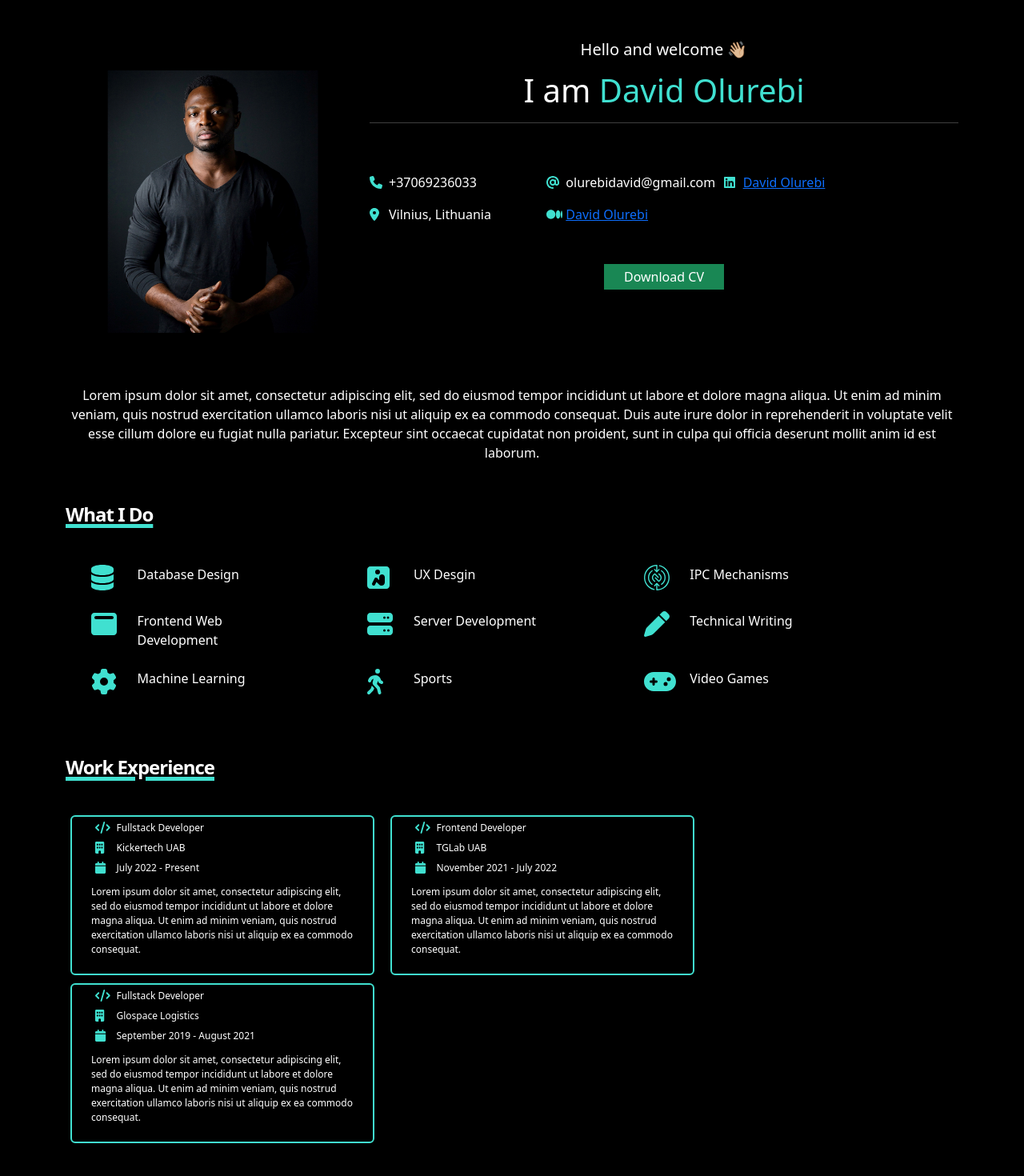
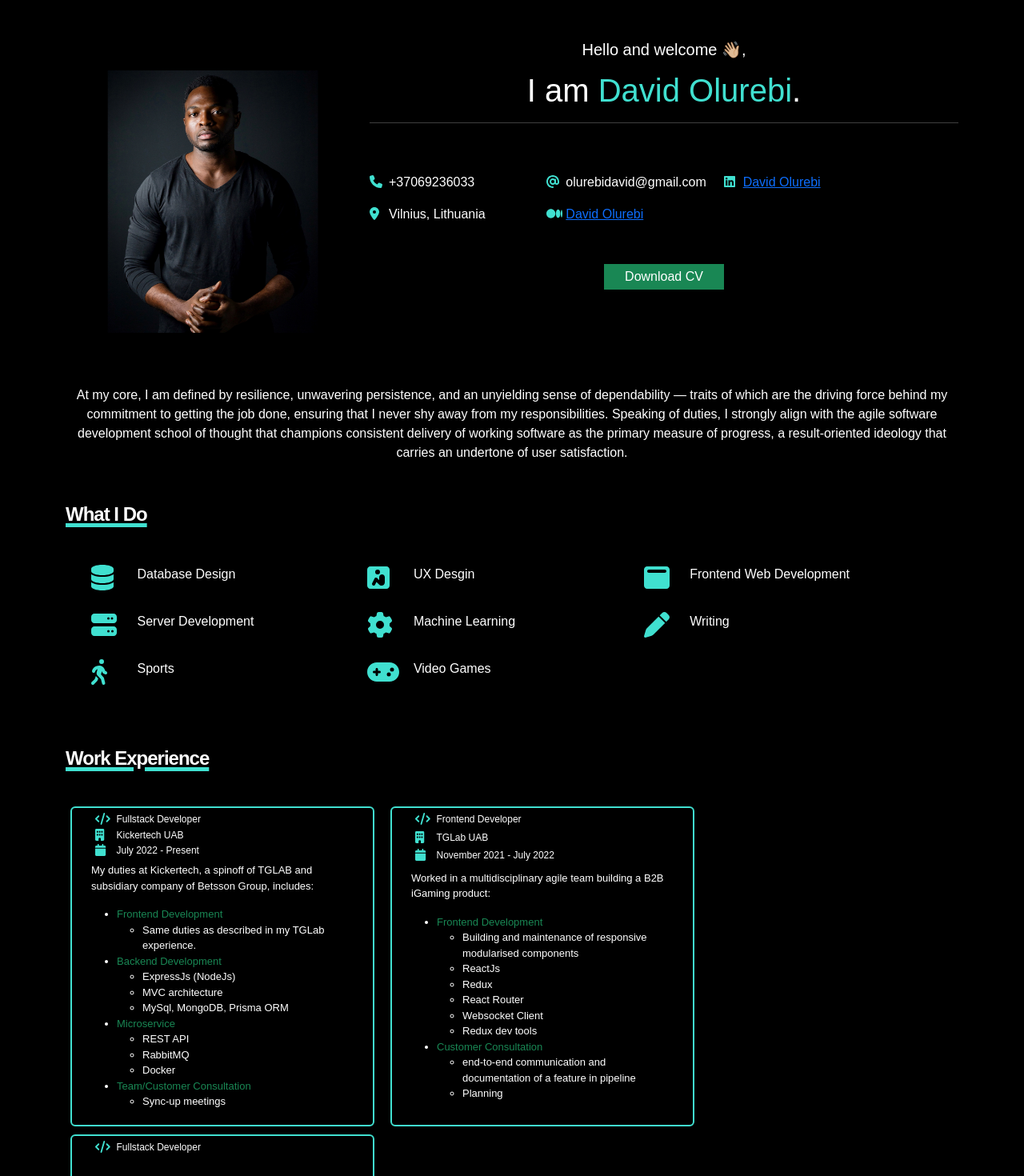
Before and after one commit to davson1217/portfolio, a React (Create React App) app: page / in a window 1280 px wide. Shown: the top 1470 px of the page at 80% size. Built offline with nearby package versions, Linux system fonts and the light colour scheme; the HTML template or start-up script is replaced by a standard one.

Commit message:
Embedded JsDB implementation

```diff
--- a/src/App.js
+++ b/src/App.js
@@ -28,9 +28,9 @@ function App() {
                    <img src={process.env.PUBLIC_URL + 'me1.jpg'} alt="profile" className="img-fluid d-block"/>
                </div>
                <div className="col-sm-12 col-lg-8 personal-container">
-                   <h5 className="greeting-header text-sm-center">Hello and welcome 👋🏼</h5>
+                   <h5 className="greeting-header text-sm-center">Hello and welcome 👋🏼,</h5>
                    <div className="col-sm-12 spacer mini"></div>
-                   <h1 className="text-sm-center">I am <span className="my-name">David Olurebi</span></h1>
+                   <h1 className="text-sm-center">I am <span className="my-name">David Olurebi</span>.</h1>
                    <hr/>
                    <div className="personal-data row">
                        <div className="col-sm-12 spacer mini"></div>
@@ -64,13 +64,11 @@ function App() {
            </section>
 
            <div className="col-sm-12 spacer"></div>
-
            <section className="about-me text-center">
-               Lorem ipsum dolor sit amet, consectetur adipiscing elit, sed do eiusmod tempor incididunt ut labore et
-               dolore magna aliqua. Ut enim ad minim veniam, quis nostrud exercitation ullamco laboris nisi ut aliquip ex
-               ea commodo consequat. Duis aute irure dolor in reprehenderit in voluptate velit esse cillum dolore eu fugiat
-               nulla pariatur. Excepteur sint occaecat cupidatat non proident, sunt in culpa qui officia deserunt mollit
-               anim id est laborum.
+               At my core, I am defined by resilience, unwavering persistence, and an unyielding sense of dependability —
+               traits of which are the driving force behind my commitment to getting the job done, ensuring that I never shy away from my responsibilities.
+               Speaking of duties, I strongly align with the agile software development school of thought that champions consistent delivery of working software
+               as the primary measure of progress, a result-oriented ideology that carries an undertone of user satisfaction.
            </section>
 
            <div className="col-sm-12 spacer"></div>
--- a/src/components/cv-download-button.js
+++ b/src/components/cv-download-button.js
@@ -3,7 +3,9 @@ import '../styles/download-btn.css';
 
 const CvDownloadButton = () => {
     return (
-        <div className="bg-success cv-download-btn p-1">Download CV</div>
+        <a className="bg-success cv-download-btn p-1" href="My_Resume.pdf" download="david_olurebi_cv.pdf">
+            Download CV
+        </a>
     );
 };
 
--- a/src/components/progress-card.js
+++ b/src/components/progress-card.js
@@ -28,9 +28,37 @@ const ProgressCard = () => {
                     </div>
                 </header>
                 <div className="progress-description">
-                    Lorem ipsum dolor sit amet, consectetur adipiscing elit, sed do eiusmod tempor incididunt ut labore et
-                    dolore magna aliqua. Ut enim ad minim veniam, quis nostrud exercitation ullamco laboris nisi ut aliquip ex
-                    ea commodo consequat.
+                    <p>My duties at Kickertech, a spinoff of TGLAB and subsidiary company of Betsson Group, includes:</p>
+                    <ul>
+                        <li>
+                            <div className="text-success">Frontend Development</div>
+                            <ul>
+                                <li>Same duties as described in my TGLab experience.</li>
+                            </ul>
+                        </li>
+                        <li>
+                            <div className="text-success">Backend Development</div>
+                            <ul>
+                                <li>ExpressJs (NodeJs)</li>
+                                <li>MVC architecture</li>
+                                <li>MySql, MongoDB, Prisma ORM</li>
+                            </ul>
+                        </li>
+                        <li>
+                            <div className="text-success">Microservice</div>
+                            <ul>
+                                <li>REST API</li>
+                                <li>RabbitMQ</li>
+                                <li>Docker</li>
+                            </ul>
+                        </li>
+                        <li>
+                            <div className="text-success">Team/Customer Consultation</div>
+                            <ul>
+                                <li>Sync-up meetings</li>
+                            </ul>
+                        </li>
+                    </ul>
                 </div>
             </div>
 
@@ -56,9 +84,27 @@ const ProgressCard = () => {
                     </div>
                 </header>
                 <div className="progress-description">
-                    Lorem ipsum dolor sit amet, consectetur adipiscing elit, sed do eiusmod tempor incididunt ut labore et
-                    dolore magna aliqua. Ut enim ad minim veniam, quis nostrud exercitation ullamco laboris nisi ut aliquip ex
-                    ea commodo consequat.
+                    <p> Worked in a multidisciplinary agile team building a B2B iGaming product:</p>
+                    <ul>
+                        <li>
+                            <div className="text-success">Frontend Development</div>
+                            <ul>
+                                <li>Building and maintenance of responsive modularised components</li>
+                                <li>ReactJs</li>
+                                <li>Redux</li>
+                                <li>React Router</li>
+                                <li>Websocket Client</li>
+                                <li>Redux dev tools</li>
+                            </ul>
+                        </li>
+                        <li>
+                            <div className="text-success">Customer Consultation</div>
+                            <ul>
+                                <li> end-to-end communication and documentation of a feature in pipeline</li>
+                                <li>Planning</li>
+                            </ul>
+                        </li>
+                    </ul>
                 </div>
             </div>
 
@@ -89,7 +135,6 @@ const ProgressCard = () => {
                     ea commodo consequat.
                 </div>
             </div>
-
         </div>
     )
 }
--- a/src/components/skills.js
+++ b/src/components/skills.js
@@ -10,7 +10,16 @@ import {
     faPython,
     faReact
 } from "@fortawesome/free-brands-svg-icons";
-import {faDatabase, faFlask, faGear, faLanguage, faLeaf, faLock} from "@fortawesome/free-solid-svg-icons";
+import {
+    faComputer,
+    faDatabase,
+    faFlask,
+    faGear,
+    faLanguage,
+    faLeaf,
+    faLock,
+    faMicroscope
+} from "@fortawesome/free-solid-svg-icons";
 
 const Skills = () => {
     return (
@@ -92,6 +101,14 @@ const Skills = () => {
             <ul className="col-sm-12 col-md-6 col-lg-4 row">
                 <div className="skill-list-header col-sm-12 mb-3">Other</div>
                 <li className="skill col-sm-12 row">
+                    <div className="col-sm-1 skill-icon"><FontAwesomeIcon icon={faGear} color='turquoise'/></div>
+                    <div className="col-sm-10 skill-title">Webpack</div>
+                </li>
+                <li className="skill col-sm-12 row">
+                    <div className="col-sm-1 skill-icon"><FontAwesomeIcon icon={faComputer} color='turquoise'/></div>
+                    <div className="col-sm-10 skill-title">Object-oriented Programming</div>
+                </li>
+                <li className="skill col-sm-12 row">
                     <div className="col-sm-1 skill-icon"><FontAwesomeIcon icon={faGithub} color='turquoise'/></div>
                     <div className="col-sm-10 skill-title">Git</div>
                 </li>
--- a/src/components/what-i-do-list.js
+++ b/src/components/what-i-do-list.js
@@ -9,7 +9,6 @@ import {
     faWindowMaximize
 } from '@fortawesome/free-solid-svg-icons'
 import {FontAwesomeIcon} from "@fortawesome/react-fontawesome";
-import {faNfcDirectional} from "@fortawesome/free-brands-svg-icons/faNfcDirectional";
 
 const WhatIDo = () => {
     return (
@@ -25,11 +24,6 @@ const WhatIDo = () => {
             </li>
 
             <li className="what-item-1 col-sm-12 col-md-6 col-lg-4 mb-4 row">
-                <div className="what-i-do-icon col-sm-2"><FontAwesomeIcon icon={faNfcDirectional} color='turquoise' size={"2x"}/></div>
-                <div className="what-i-do-title col-sm-8">IPC Mechanisms</div>
-            </li>
-
-            <li className="what-item-1 col-sm-12 col-md-6 col-lg-4 mb-4 row">
                 <div className="what-i-do-icon col-sm-2"><FontAwesomeIcon icon={faWindowMaximize} color='turquoise' size={"2x"}/></div>
                 <div className="what-i-do-title col-sm-8">Frontend Web Development</div>
             </li>
@@ -40,13 +34,13 @@ const WhatIDo = () => {
             </li>
 
             <li className="what-item-1 col-sm-12 col-md-6 col-lg-4 mb-4 row">
-                <div className="what-i-do-icon col-sm-2"><FontAwesomeIcon icon={faPen} color='turquoise' size={"2x"}/></div>
-                <div className="what-i-do-title col-sm-8">Technical Writing</div>
+                <div className="what-i-do-icon col-sm-2"><FontAwesomeIcon icon={faGear} color='turquoise' size={"2x"}/></div>
+                <div className="what-i-do-title col-sm-8">Machine Learning</div>
             </li>
 
             <li className="what-item-1 col-sm-12 col-md-6 col-lg-4 mb-4 row">
-                <div className="what-i-do-icon col-sm-2"><FontAwesomeIcon icon={faGear} color='turquoise' size={"2x"}/></div>
-                <div className="what-i-do-title col-sm-8">Machine Learning</div>
+                <div className="what-i-do-icon col-sm-2"><FontAwesomeIcon icon={faPen} color='turquoise' size={"2x"}/></div>
+                <div className="what-i-do-title col-sm-8">Writing</div>
             </li>
 
             <li className="what-item-1 col-sm-12 col-md-6 col-lg-4 mb-4 row">
--- a/src/index.css
+++ b/src/index.css
@@ -1 +1,5 @@
-html, body {margin: 0; background-color: black}
+html, body {
+    margin: 0;
+    background-color: black;
+    font-family: Arial;
+}
--- a/src/styles/download-btn.css
+++ b/src/styles/download-btn.css
@@ -1,5 +1,7 @@
 .cv-download-btn {
     text-align: center;
+    text-decoration: none;
+    color: white;
     cursor: pointer;
     width: 150px;
 }
--- a/src/styles/progress-card.css
+++ b/src/styles/progress-card.css
@@ -1,5 +1,5 @@
 .progress {
-    height: 200px;
+    height: 400px;
     width: 380px;
     background-color: black;
     border: 2px solid turquoise;
@@ -9,3 +9,6 @@
     padding: 5px;
     margin: 0;
 }
+.progress-description {
+    font-size: 13px;
+}
```
Also changed, not shown: src/db.js (added, +177 -0 lines), 1 other file (tests, documents, lock files or other folders).
